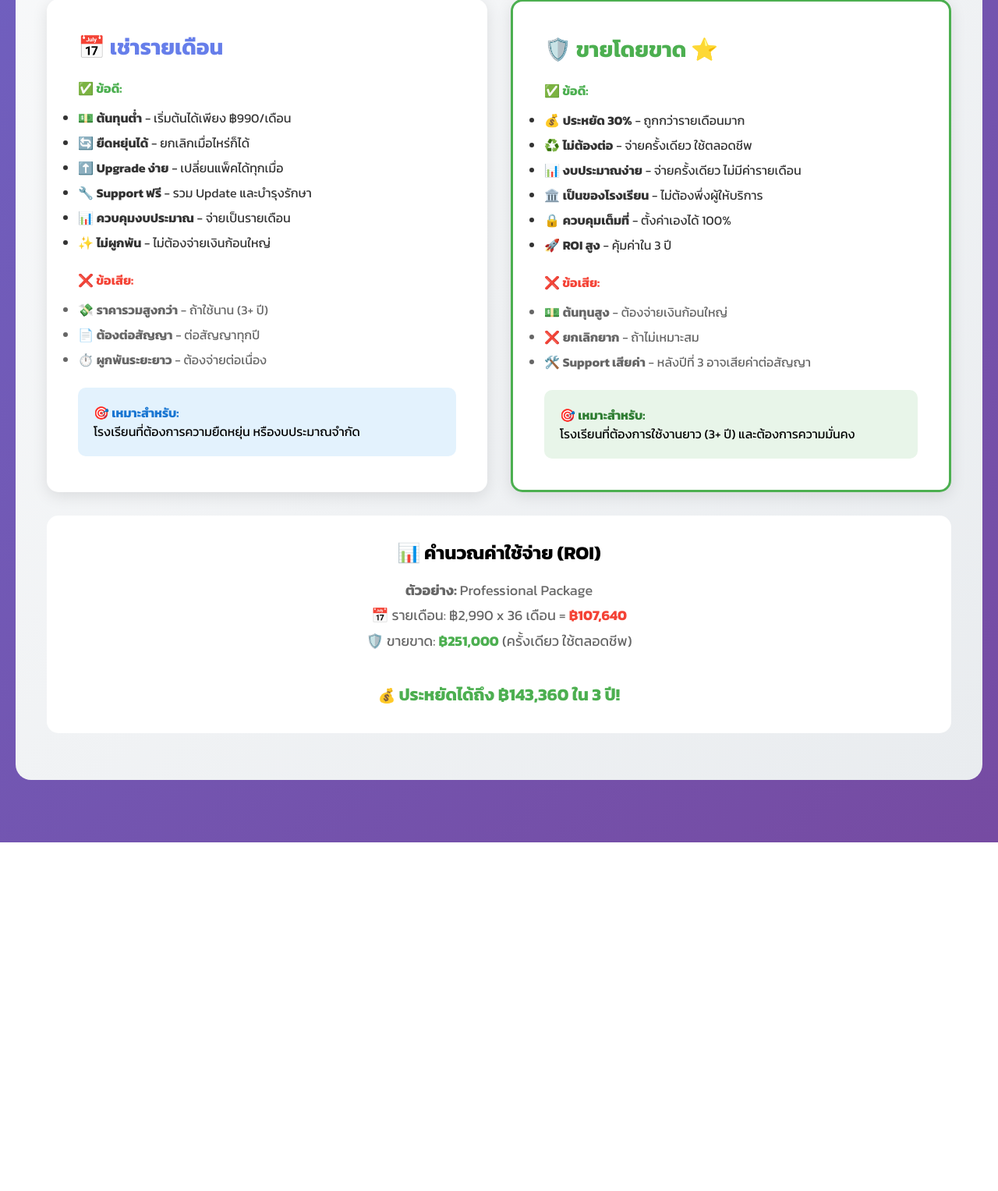
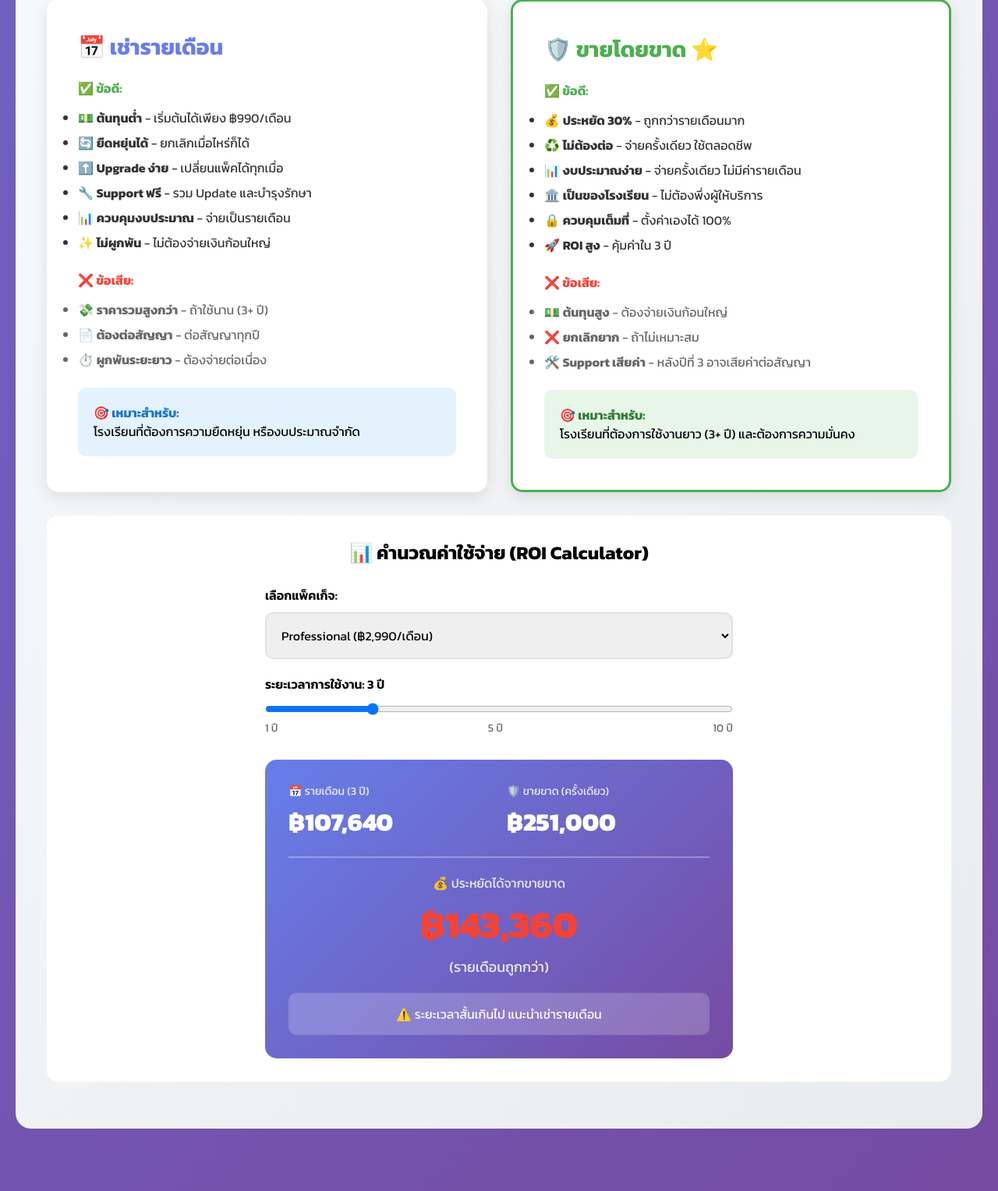
Before and after one commit to Yanperm/hikvission_student_care, a Flask app: page /pricing in a window 1280 px wide. Shown: the part 3766-5293 px from the top of the page at 78% size. Before the commit the page ends 4846 px from the top, so only its background shows below. Run offline with Flask 3, Linux system fonts and the light colour scheme.

Commit message:
🧮 Add dynamic ROI calculator with slider

```diff
--- a/templates/pricing.html
+++ b/templates/pricing.html
@@ -310,19 +310,98 @@
                 </div>
             </div>
 
-            <div style="background: white; padding: 30px; border-radius: 15px; margin-top: 30px; text-align: center;">
-                <h3 style="font-size: 24px; margin-bottom: 15px;">📊 คำนวณค่าใช้จ่าย (ROI)</h3>
-                <p style="font-size: 18px; color: #666; line-height: 1.8;">
-                    <strong>ตัวอย่าง:</strong> Professional Package<br>
-                    📅 รายเดือน: ฿2,990 x 36 เดือน = <strong style="color: #f44336;">฿107,640</strong><br>
-                    🛡️ ขายขาด: <strong style="color: #4CAF50;">฿251,000</strong> (ครั้งเดียว ใช้ตลอดชีพ)<br><br>
-                    💰 <strong style="color: #4CAF50; font-size: 22px;">ประหยัดได้ถึง ฿143,360 ใน 3 ปี!</strong>
-                </p>
+            <div style="background: white; padding: 30px; border-radius: 15px; margin-top: 30px;">
+                <h3 style="font-size: 24px; margin-bottom: 25px; text-align: center;">📊 คำนวณค่าใช้จ่าย (ROI Calculator)</h3>
+
+                <div style="max-width: 600px; margin: 0 auto;">
+                    <div style="margin-bottom: 20px;">
+                        <label style="display: block; margin-bottom: 10px; font-weight: 600;">เลือกแพ็คเก็จ:</label>
+                        <select id="roiPackage" onchange="calculateROI()" style="width: 100%; padding: 15px; border: 2px solid #e0e0e0; border-radius: 10px; font-size: 16px; font-family: 'Kanit', sans-serif;">
+                            <option value="990,84000">Starter (฿990/เดือน)</option>
+                            <option value="2990,251000" selected>Professional (฿2,990/เดือน)</option>
+                            <option value="7990,671000">Business (฿7,990/เดือน)</option>
+                        </select>
+                    </div>
+
+                    <div style="margin-bottom: 20px;">
+                        <label style="display: block; margin-bottom: 10px; font-weight: 600;">ระยะเวลาการใช้งาน: <span id="yearLabel">3</span> ปี</label>
+                        <input type="range" id="roiYears" min="1" max="10" value="3" onchange="calculateROI()" style="width: 100%;">
+                        <div style="display: flex; justify-content: space-between; font-size: 14px; color: #666;">
+                            <span>1 ปี</span>
+                            <span>5 ปี</span>
+                            <span>10 ปี</span>
+                        </div>
+                    </div>
+
+                    <div style="background: linear-gradient(135deg, #667eea 0%, #764ba2 100%); padding: 30px; border-radius: 15px; color: white; margin-top: 30px;">
+                        <div style="display: grid; grid-template-columns: 1fr 1fr; gap: 20px; margin-bottom: 20px;">
+                            <div>
+                                <div style="font-size: 14px; opacity: 0.9;">📅 รายเดือน (<span id="resultYears">3</span> ปี)</div>
+                                <div style="font-size: 32px; font-weight: 800; margin-top: 5px;" id="monthlyTotal">฿107,640</div>
+                            </div>
+                            <div>
+                                <div style="font-size: 14px; opacity: 0.9;">🛡️ ขายขาด (ครั้งเดียว)</div>
+                                <div style="font-size: 32px; font-weight: 800; margin-top: 5px;" id="lifetimeTotal">฿251,000</div>
+                            </div>
+                        </div>
+
+                        <div style="border-top: 2px solid rgba(255,255,255,0.3); padding-top: 20px; text-align: center;">
+                            <div style="font-size: 16px; opacity: 0.9; margin-bottom: 5px;">💰 ประหยัดได้จากขายขาด</div>
+                            <div style="font-size: 48px; font-weight: 900;" id="savings">฿143,360</div>
+                            <div style="font-size: 18px; opacity: 0.9; margin-top: 5px;" id="savingsPercent">(ประหยัด 57%)</div>
+                        </div>
+
+                        <div id="breakEven" style="background: rgba(255,255,255,0.2); padding: 15px; border-radius: 10px; margin-top: 20px; text-align: center; font-size: 16px;">
+                            ✅ ขายขาดคุ้มกว่าหลังจาก 2.3 ปี
+                        </div>
+                    </div>
+                </div>
             </div>
         </div>
     </div>
 
     <script>
+        function calculateROI() {
+            const packageSelect = document.getElementById('roiPackage');
+            const yearsSlider = document.getElementById('roiYears');
+
+            const [monthlyPrice, lifetimePrice] = packageSelect.value.split(',').map(Number);
+            const years = parseInt(yearsSlider.value);
+
+            // Update year label
+            document.getElementById('yearLabel').textContent = years;
+            document.getElementById('resultYears').textContent = years;
+
+            // Calculate monthly total
+            const monthlyTotal = monthlyPrice * 12 * years;
+
+            // Calculate savings
+            const savings = monthlyTotal - lifetimePrice;
+            const savingsPercent = ((savings / monthlyTotal) * 100).toFixed(0);
+
+            // Calculate break-even point
+            const breakEvenYears = (lifetimePrice / (monthlyPrice * 12)).toFixed(1);
+
+            // Update display
+            document.getElementById('monthlyTotal').textContent = '฿' + monthlyTotal.toLocaleString();
+            document.getElementById('lifetimeTotal').textContent = '฿' + lifetimePrice.toLocaleString();
+
+            if (savings > 0) {
+                document.getElementById('savings').textContent = '฿' + savings.toLocaleString();
+                document.getElementById('savingsPercent').textContent = '(ประหยัด ' + savingsPercent + '%)';
+                document.getElementById('savings').style.color = '#4CAF50';
+                document.getElementById('breakEven').innerHTML = '✅ ขายขาดคุ้มกว่าหลังจาก ' + breakEvenYears + ' ปี';
+            } else {
+                document.getElementById('savings').textContent = '฿' + Math.abs(savings).toLocaleString();
+                document.getElementById('savingsPercent').textContent = '(รายเดือนถูกกว่า)';
+                document.getElementById('savings').style.color = '#f44336';
+                document.getElementById('breakEven').innerHTML = '⚠️ ระยะเวลาสั้นเกินไป แนะนำเช่ารายเดือน';
+            }
+        }
+
+        // Initialize on load
+        calculateROI();
+
         function showMonthly() {
             document.querySelectorAll('.toggle-btn').forEach(btn => btn.classList.remove('active'));
             event.target.classList.add('active');
```
